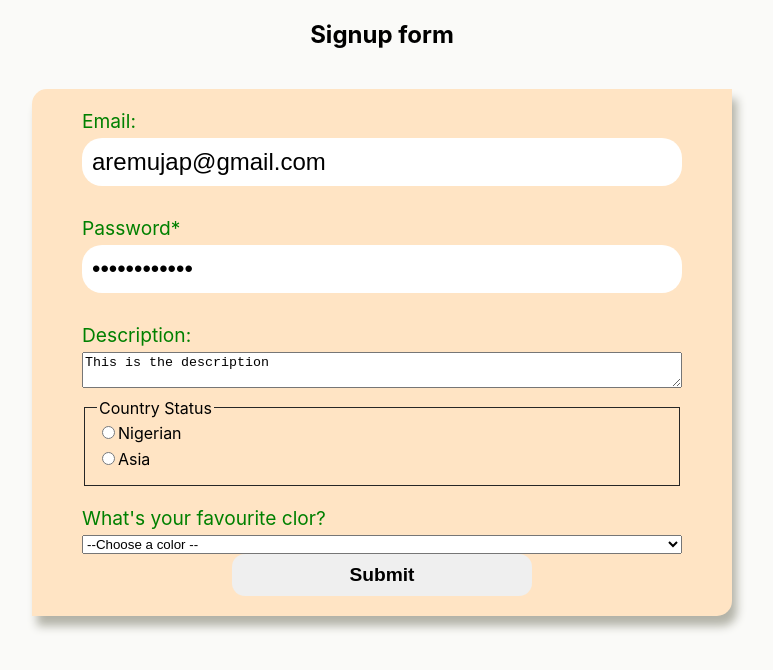
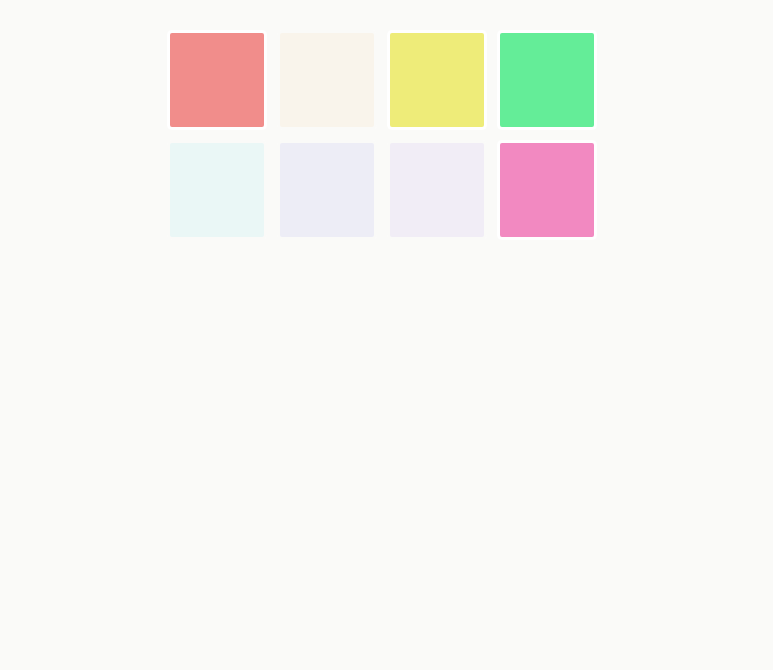
Before and after one commit to Airydev001/react_projects, a React (Vite) app in the folder chef_claude/development_react/: page / in a window 1280 px wide. Shown: the top 670 px of the page, without its empty margins (258-1031 px from the left). Built offline with nearby package versions, Linux system fonts and the light colour scheme.

Commit message:
pad challenges

```diff
--- a/chef_claude/development_react/src/App.jsx
+++ b/chef_claude/development_react/src/App.jsx
@@ -1,13 +1,24 @@
 import Header from "./components/Header"
 import Main from "./components/Main"
 import Fav from "./components/fav"
+import Pad from "./components/pads_challenge/Pad"
+import pads from  "./components/pads_challenge/pads"
+import React from "react"
 import Form from "./components/form"
 export default function App() {
+  const [myPads, isSetMyPads]= React.useState(pads);
+
+const buttonElements = myPads.map(data=>(<Pad key ={data.id} color={data.color} on={data.on}/>))
 return (
   <>
    {/* <Header/>
    <Main/> */}
-<Form/>
+<main className="pad-container">
+  {buttonElements}
+
+</main>
+
+
 
 
    </>
--- a/chef_claude/development_react/src/components/Main.jsx
+++ b/chef_claude/development_react/src/components/Main.jsx
@@ -1,9 +1,12 @@
 import React from "react"
-
+import Recipe from "./Recipe"
 export default function Main(){
 
-    const [modifyIngredients, setIngredients]= React.useState([ ]);
+    const [modifyIngredients, setIngredients]= React.useState([
+        "all the main spices", "pasta", "ground beef", "tomato paste"
+     ]);
 
+    const [recipeShown, isRecipeShown]= React.useState(false);
 //     function handleSubmit(event){
 //         event.preventDefault()
 //     const formData = new FormData(event.currentTarget);
@@ -14,7 +17,9 @@
 // }
 
 
-
+function checkRecipeFeed(){
+    isRecipeShown(prevShown => !prevShown);
+}
 
 //  setIngredients(prevIngredients => [...prevIngredients, newIngredient]);
 
@@ -47,9 +52,20 @@
                 <button> Add ingredient</button>
 
             </form>
-            <ul>
-                    {ingredientListItems}
-                </ul>
+         { !(modifyIngredients.length === 0) &&  <section>
+                <h2>Ingredients on hand:</h2>
+                <ul className="ingredients-list" aria-live="polite">{ingredientListItems}</ul>
+                { modifyIngredients.length > 3 &&<div className="get-recipe-container">
+                    <div>
+                        <h3>Ready for a recipe?</h3>
+                        <p>Generate a recipe from your list of ingredients.</p>
+                    </div>
+                    <button onClick={checkRecipeFeed}>Get a recipe</button>
+                </div>}
+            </section>}
+
+{recipeShown && <Recipe/>}
+
         </main>
     )
 }
--- /dev/null
+++ b/chef_claude/development_react/src/components/Recipe.jsx
@@ -0,0 +1,38 @@
+export default function Recipe(){
+return (
+    <>
+    <section>
+    <h2>Chef Claude Recommends:</h2>
+    <article className="suggested-recipe-container" aria-live="polite">
+        <p>Based on the ingredients you have available, I would recommend making a simple a delicious <strong>Beef Bolognese Pasta</strong>. Here is the recipe:</p>
+        <h3>Beef Bolognese Pasta</h3>
+        <strong>Ingredients:</strong>
+        <ul>
+            <li>1 lb. ground beef</li>
+            <li>1 onion, diced</li>
+            <li>3 cloves garlic, minced</li>
+            <li>2 tablespoons tomato paste</li>
+            <li>1 (28 oz) can crushed tomatoes</li>
+            <li>1 cup beef broth</li>
+            <li>1 teaspoon dried oregano</li>
+            <li>1 teaspoon dried basil</li>
+            <li>Salt and pepper to taste</li>
+            <li>8 oz pasta of your choice (e.g., spaghetti, penne, or linguine)</li>
+        </ul>
+        <strong>Instructions:</strong>
+        <ol>
+            <li>Bring a large pot of salted water to a boil for the pasta.</li>
+            <li>In a large skillet or Dutch oven, cook the ground beef over medium-high heat, breaking it up with a wooden spoon, until browned and cooked through, about 5-7 minutes.</li>
+            <li>Add the diced onion and minced garlic to the skillet and cook for 2-3 minutes, until the onion is translucent.</li>
+            <li>Stir in the tomato paste and cook for 1 minute.</li>
+            <li>Add the crushed tomatoes, beef broth, oregano, and basil. Season with salt and pepper to taste.</li>
+            <li>Reduce the heat to low and let the sauce simmer for 15-20 minutes, stirring occasionally, to allow the flavors to meld.</li>
+            <li>While the sauce is simmering, cook the pasta according to the package instructions. Drain the pasta and return it to the pot.</li>
+            <li>Add the Bolognese sauce to the cooked pasta and toss to combine.</li>
+            <li>Serve hot, garnished with additional fresh basil or grated Parmesan cheese if desired.</li>
+        </ol>
+    </article>
+</section>
+    </>
+)
+}
--- a/chef_claude/development_react/src/components/form.jsx
+++ b/chef_claude/development_react/src/components/form.jsx
@@ -5,16 +5,17 @@
 export default function Form(){
 
     function signUp(formData){
-        const email = formData.get("email");
-        const password = formData.get("password")
-        const employmentStatus = formData.get("employmentStatus")
-        const favColor = formData.get("favColor")
-        console.log({
-            email: email, password:password,
-            countryStatus: employmentStatus,
-            favColor: favColor
+        // const email = formData.get("email");
+        // const password = formData.get("password")
+        // const employmentStatus = formData.get("employmentStatus")
+        // const favColor = formData.get("favColor")
+        // console.log({
+        //     email: email, password:password,
+        //     countryStatus: employmentStatus,
+        //     favColor: favColor
 
-        })
+        // })
+        console.log(Object.fromEntries(formData));
 
     }
     return (
--- /dev/null
+++ b/chef_claude/development_react/src/components/pads_challenge/Pad.jsx
@@ -0,0 +1,40 @@
+import React from "react"
+
+
+export default function Pad(props){
+
+
+const [on, setOn ]= React.useState(props.on)
+
+function toggle(){
+    setOn(prevOn => !prevOn);
+}
+
+
+
+
+    // function addFavoriteThings(){
+    //     setMyFavoriteThings(
+    //        prevFavThings => [...prevFavThings,allFavoriteThings[prevFavThings.length]]
+    //     )
+    // }
+
+    return(
+        // <main>
+        //     <div className="pad-container">
+
+        //     </div>
+        // </main>
+
+        <button style= {
+            {
+                backgroundColor: props.color
+            }
+
+
+        }
+        onClick={  toggle}
+
+        className = { on ? "on": undefined}></button>
+    )
+}
--- /dev/null
+++ b/chef_claude/development_react/src/components/pads_challenge/pads.js
@@ -0,0 +1,42 @@
+export default [
+    {
+        id: 1,
+        color: "#F18D8B",
+        on: true
+    },
+    {
+        id: 2,
+        color: "#F5C280",
+        on: false
+    },
+    {
+        id: 3,
+        color: "#EEEC79",
+        on: true
+    },
+    {
+        id: 4,
+        color: "#64ED98",
+        on: true
+    },
+    {
+        id: 5,
+        color: "#63DEED",
+        on: false
+    },
+    {
+        id: 6,
+        color: "#877FED",
+        on: false
+    },
+    {
+        id: 7,
+        color: "#A57FE9",
+        on: false
+    },
+    {
+        id: 8,
+        color: "#F289C1",
+        on: true
+    },
+]
--- a/chef_claude/development_react/src/index.css
+++ b/chef_claude/development_react/src/index.css
@@ -133,3 +133,70 @@
 
 
 }
+ul.ingredients-list {
+  margin-bottom: 48px;
+}
+
+ul.ingredients-list > li {
+  color: #475467;
+  line-height: 28px;
+}
+
+.get-recipe-container {
+  display: flex;
+  justify-content: space-between;
+  align-items: center;
+  border-radius: 8px;
+  background: #F0EFEB;
+  padding: 10px 28px;
+}
+
+.get-recipe-container h3 {
+  font-size: 1.125rem;
+  font-weight: 500;
+  line-height: 24px;
+}
+
+.get-recipe-container p {
+  color: #6B7280;
+  font-size: 0.875rem;
+  line-height: 20px;
+}
+
+.get-recipe-container button {
+  border: none;
+  border-radius: 6px;
+  background: #D17557;
+  box-shadow: 0px 1px 2px 0px rgba(0, 0, 0, 0.05);
+  color: #FAFAF8;
+  padding: 9px 17px;
+  font-family: Inter, sans-serif;
+  font-size: 0.875rem;
+  cursor: pointer;
+}
+main {
+  display: flex;
+  justify-content: center;
+  align-items: center;
+}
+
+.pad-container {
+  display: grid;
+  grid-template-columns: repeat(4, 100px);
+  grid-template-rows: repeat(2, 100px);
+  gap: 10px;
+}
+
+button {
+  height: 100px;
+  width: 100px;
+  border: 3px solid white;
+  border-radius: 5px;
+  cursor: pointer;
+  opacity:0.1;
+
+}
+
+.on {
+  opacity: 1
+}
```
